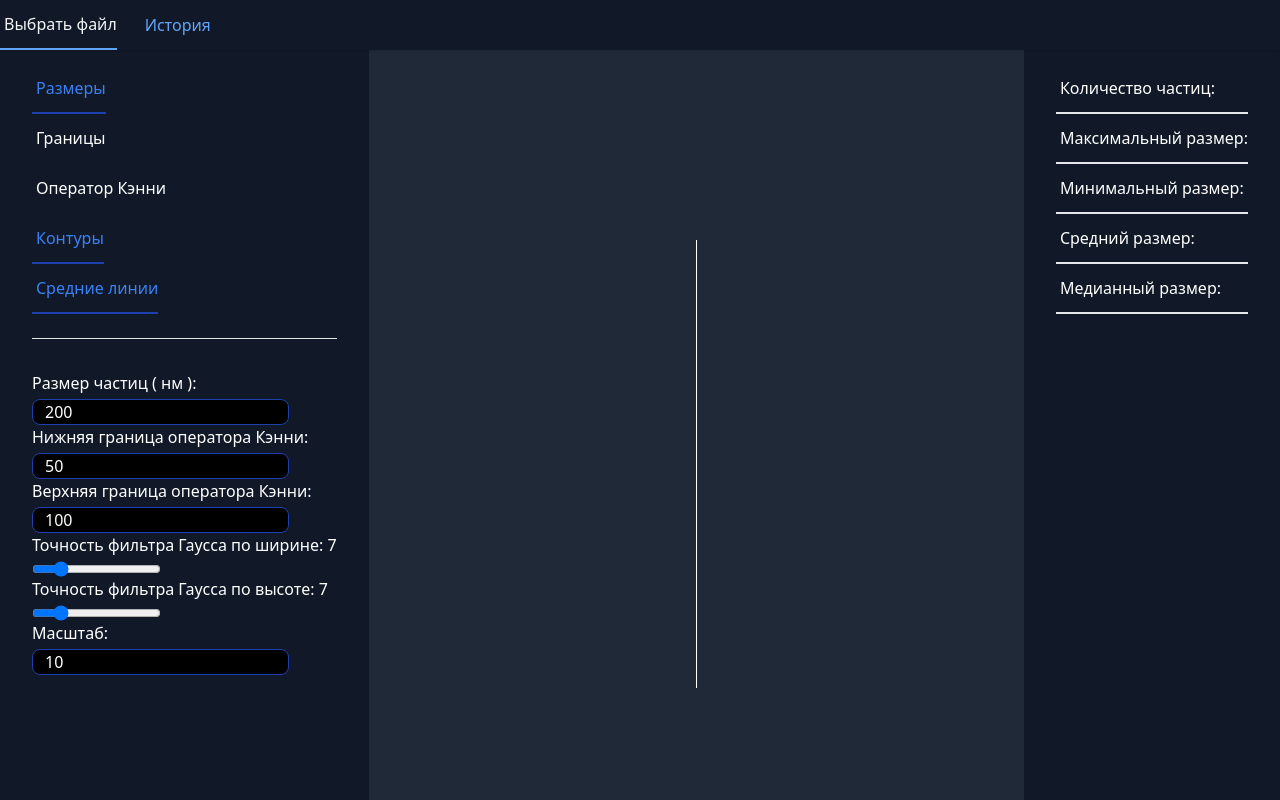
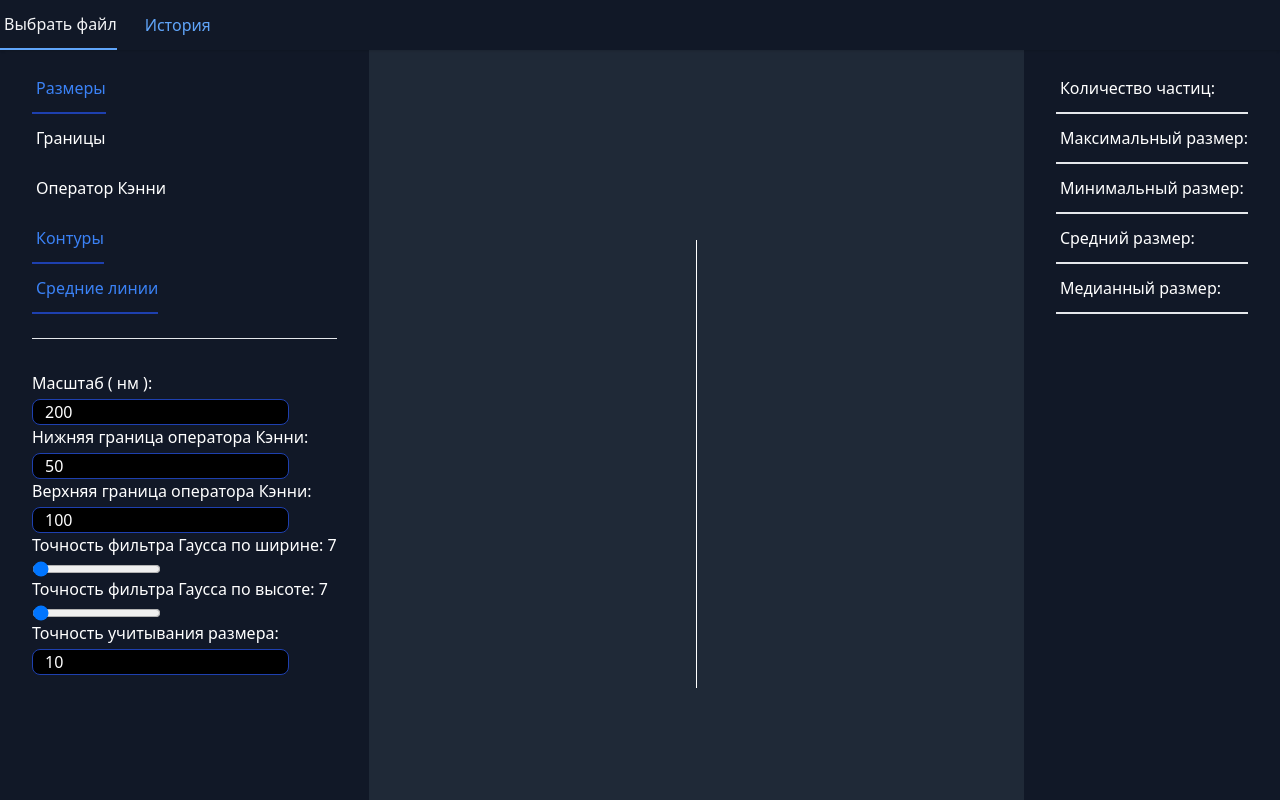
Before and after one commit to DmitriDanshin/measurer-nano-particles, a Vue app in the folder frontend/: page / in a window 1280 px wide. Built offline with nearby package versions, Linux system fonts and the light colour scheme.

Commit message:
rename option and change gaussian accuracy range

```diff
--- a/frontend/src/components/AppOptions.vue
+++ b/frontend/src/components/AppOptions.vue
@@ -94,7 +94,7 @@
                 class="text-white no-underline block"
                 for="particles_size_nm"
             >
-              Размер частиц ( нм ):
+              Масштаб ( нм ):
             </label>
             <input
                 id="particles_size_nm"
@@ -149,9 +149,9 @@
                 v-model="options.gaussianAccuracyWidth"
                 class="mt-1 block"
                 type="range"
-                min="3"
-                max="25"
-                step="2"
+                min="0"
+                max="1000"
+                step="10"
                 @change="emit"
             />
           </li>
@@ -173,9 +173,9 @@
                 v-model="options.gaussianAccuracyHeight"
                 class="mt-1 block"
                 type="range"
-                min="3"
-                max="25"
-                step="2"
+                min="0"
+                max="1000"
+                step="10"
                 @change="emit"
             />
           </li>
@@ -184,7 +184,7 @@
                 class="text-white no-underline mt-2"
                 for="size_accuracy"
             >
-              Масштаб:
+              Точность учитывания размера:
             </label>
             <input
                 id="size_accuracy"
```
